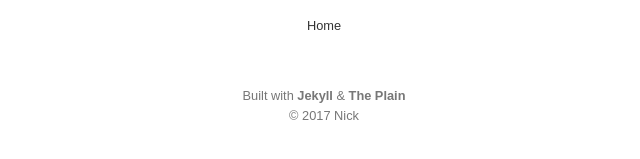
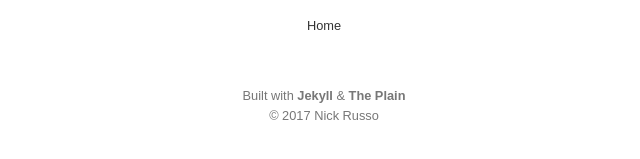
Before and after one commit to nijaru/nijaru.github.io, a Jekyll site: the page built from about.md, in a window 1280 px wide. Shown: the part 491-650 px from the top of the page, without its empty margins (316-956 px from the left). Built offline with Jekyll 4.4.1, drawn with Linux system fonts in a browser that asks for light colours.

Commit message:
Update config
Signed-off-by: Nick Russo <nicholasjamesrusso@gmail.com>

```diff
--- a/_config.yml
+++ b/_config.yml
@@ -1,13 +1,13 @@
 # Site Info
 title:              "The Plain"
 description:        "The Plain is a minimalist Jekyll theme, that's it. Can't say anymore..."
-google_verify:      epFgX0s_0RM3CdjwFcsewfXzPov2g8s9ZBOLyaIUH-o # Put your Google Verification here
-google_analytics:   UA-XXXXXXX-X # Put your Google Analytics code
+# google_verify:      epFgX0s_0RM3CdjwFcsewfXzPov2g8s9ZBOLyaIUH-o # Put your Google Verification here
+# google_analytics:   UA-XXXXXXX-X # Put your Google Analytics code
 
 # Author Info
-author_name:        "Nick" # Your name here
+author_name:        "Nick Russo" # Your name here
 author_email:       nicholasjamesrusso@gmail.com # Your email here
-# author_gravatar:    2b38b1b0e7e08b69379bd61582adf0c8 # Your Gravatar md5 hash here for logo
+author_gravatar:    b3ce87bffb738f956a98e6738a2b665a # Your Gravatar md5 hash here for logo
 twitter_username:   nijaruuu # Your Twitter username here
 github_username:    nijaru # Your GitHub username here
 
```
